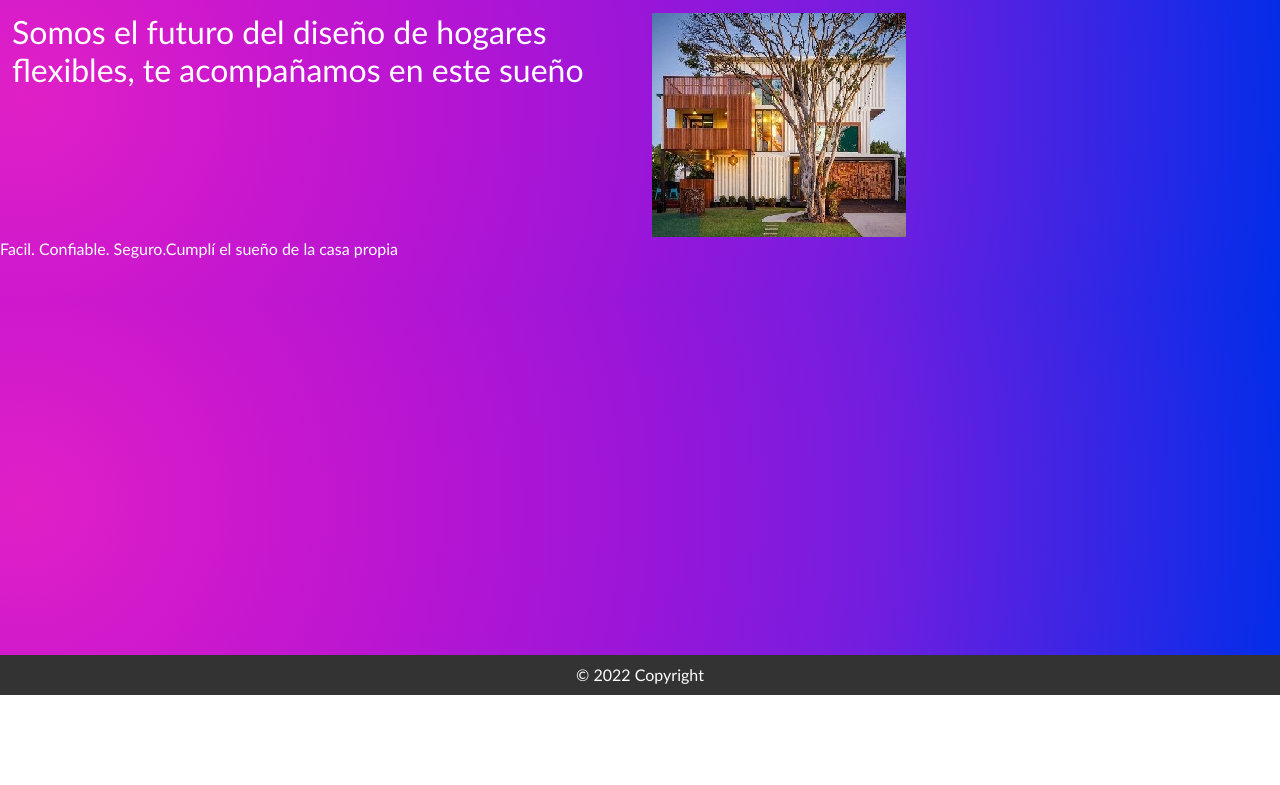
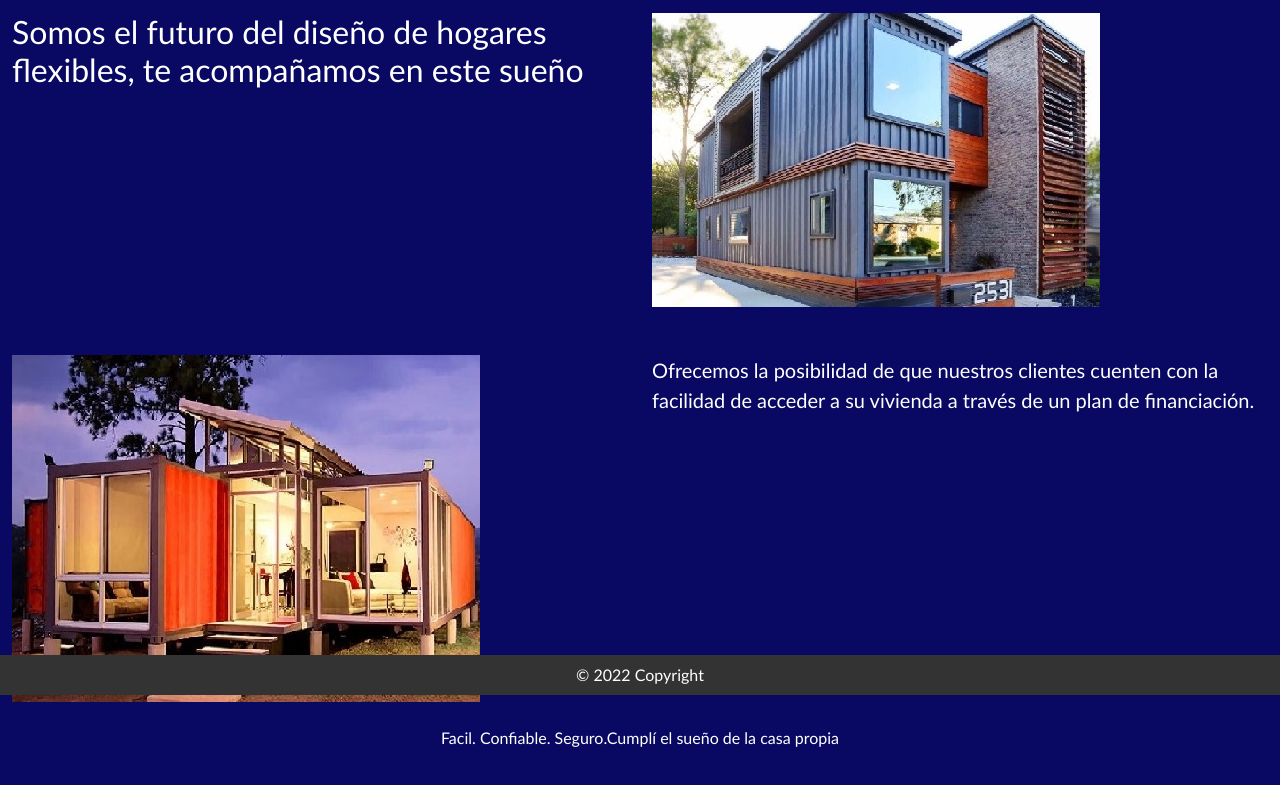
Before and after one commit to CaroManzelli/PF_FernandezCarolina, a website: page index.html in a window 1280 px wide. Shown: the part 105-890 px from the top of the page. Before the commit the page ends 800 px from the top, so only its background shows below. Drawn offline with nearby package versions, Linux system fonts and the light colour scheme.

Commit message:
index. cambio fondo. +texto +imagenes

```diff
--- a/index.html
+++ b/index.html
@@ -56,16 +56,27 @@
     </nav>
 
     <main class="container-fluid">
-        <section class="row row-cols-1 row-cols-md-2">
+        <section class="row row-cols-1 row-cols-md-2 mb-5">
             <div class="col justify-content-start">
                 <h2 class="animate__animated animate__backInLeft">Somos el futuro del diseño de hogares flexibles, te
                     acompañamos en este sueño</h2>
             </div>
             <div class="col justify-content-end img-fluid">
-                <img src="./assets/img/houses/main-house.jpg" class="animate__animated animate__backInRight" alt="casa container">
+                <img src="./assets/img/houses/main-house-3.jpg" class="animate__animated animate__backInRight"
+                    alt="casa container">
             </div>
         </section>
-        <p class="row animate__animated animate__backInUp">Facil. Confiable. Seguro.Cumplí el sueño de la casa propia
+        <section class="row  row-cols-1 row-cols-md-2 mb-4 animate__animated animate__backInUp">
+            <div class="col justify-content-start img-fluid">
+                <img src="./assets/img/houses/main-house-2.jpg" alt="">
+            </div>
+            <div class="col justify-content-end">
+                <p class="fs-5">Ofrecemos la posibilidad de que nuestros clientes cuenten con la facilidad de acceder a su vivienda a
+                    través de un plan de financiación.</p>
+            </div>
+
+        </section>
+        <p class="row justify-content-center fs-6 animate__animated animate__backInUp">Facil. Confiable. Seguro.Cumplí el sueño de la casa propia
         </p><br>
     </main>
 
--- a/scss/styles.scss
+++ b/scss/styles.scss
@@ -15,31 +15,33 @@ html {
 
 /*index*/
 .index {
-    background-image: radial-gradient(circle at 1.8% 50%, #e020c6 0, #cc18cd 16.67%, #b515d3 33.33%, #9816d9 50%, #741ddf 66.67%, #3c25e4 83.33%, #002de9 100%);
+    background-color: rgb(9, 9, 100) ;
+    background-repeat: no-repeat;
     color: #fff;
 }
 
 /*about*/
-.aboutUs{
+.aboutUs {
     background-image: radial-gradient(circle at 1.8% 50%, #e020c6 0, #cc18cd 16.67%, #b515d3 33.33%, #9816d9 50%, #741ddf 66.67%, #3c25e4 83.33%, #002de9 100%);
 }
 
-.aboutUs__img{
+.aboutUs__img {
     size-adjust: 2rem;
 }
 
 
 /*designs*/
-.desings{
+.desings {
     background-image: radial-gradient(circle at 1.8% 50%, #e020c6 0, #cc18cd 16.67%, #b515d3 33.33%, #9816d9 50%, #741ddf 66.67%, #3c25e4 83.33%, #002de9 100%);
 
 
 }
 
-.desings__title{
+.desings__title {
     color: #fff;
     align-self: center;
 }
-.card{
+
+.card {
     background-color: rgb(9, 9, 100) !important;
 }
```
Also changed, not shown: assets/img/houses/diseño-interior.jpg (added), assets/img/houses/main-house-2.jpg (added), assets/img/houses/main-house-3.jpg (added), css/styles.css.
